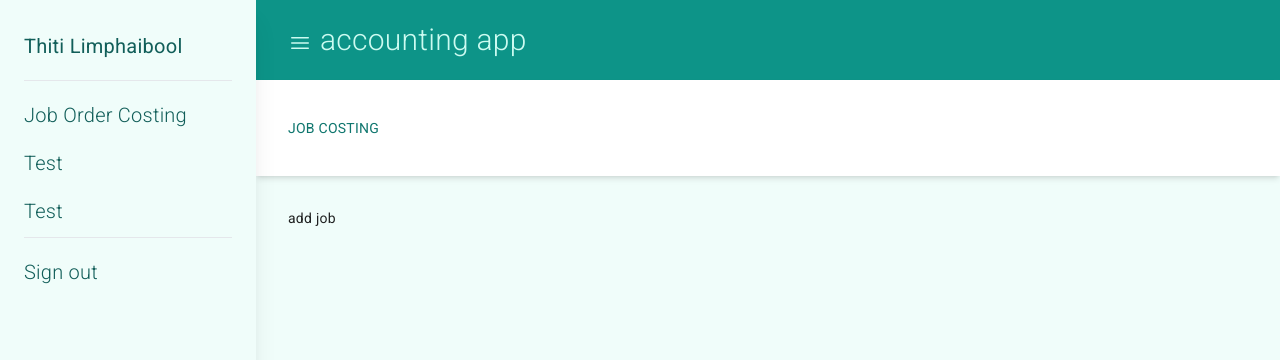
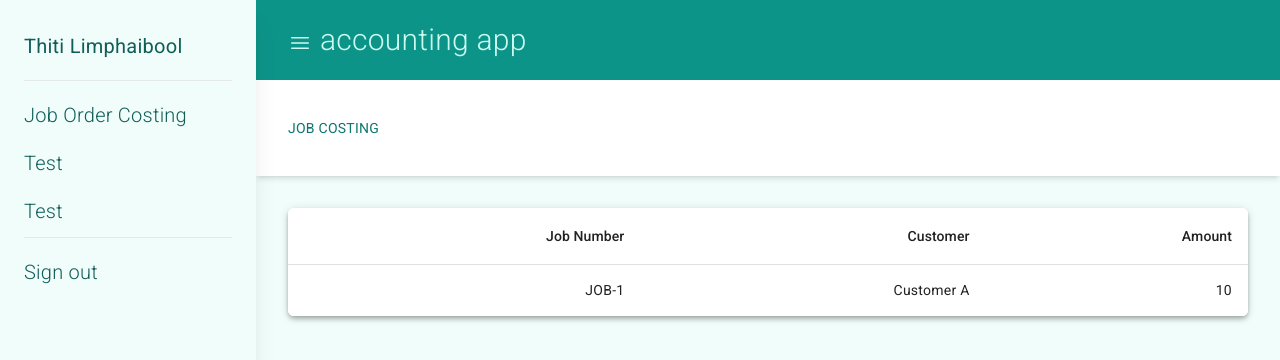
Before and after one commit to thiti-lim/job-costing-demo, an Angular app: page /job-costing in a window 1280 px wide. Shown: the top 360 px of the page. Built offline with nearby package versions, Linux system fonts and the light colour scheme.

Commit message:
add models

```diff
--- a/src/app/app.module.ts
+++ b/src/app/app.module.ts
@@ -7,6 +7,7 @@ import { MaterialModule } from './shared/material/material.module';
 import { RouterModule, Routes } from '@angular/router';
 import { AddJobComponent } from './job-costing/add-job/add-job.component';
 import { JobHistoryComponent } from './job-costing/job-history/job-history.component';
+import { JobDetailComponent } from './job-costing/job-detail/job-detail.component';
 
 const routes: Routes = [
   { path: 'job-costing', component: JobHistoryComponent },
@@ -15,7 +16,7 @@ const routes: Routes = [
 ];
 
 @NgModule({
-  declarations: [AppComponent, AddJobComponent, JobHistoryComponent],
+  declarations: [AppComponent, AddJobComponent, JobHistoryComponent, JobDetailComponent],
   imports: [BrowserModule, BrowserAnimationsModule, MaterialModule, RouterModule.forRoot(routes)],
   providers: [],
   bootstrap: [AppComponent],
--- a/src/app/job-costing/job-costing.model.ts
+++ b/src/app/job-costing/job-costing.model.ts
@@ -1,3 +1,78 @@
 export class JobCosting {
-  constructor(public id: number | undefined, public customerName: string, public jobNumber: number = 0, public startDate: string, public finishDate: string, public amount: number = 0) {}
+  constructor(
+    jobNumber: string,
+    customerName: string,
+    startDate: Date,
+    finishDate: Date,
+    amount?: number,
+    directMaterials?: DirectMaterial[],
+    directLabors?: DirectLabor[]
+  ) {
+    this.id = crypto.randomUUID();
+    this.jobNumber = jobNumber;
+    this.customerName = customerName;
+    this.startDate = startDate;
+    this.finishDate = finishDate;
+    this.amount = amount ?? 0;
+    this.directMaterials = directMaterials;
+    this.directLabors = directLabors;
+  }
+  id: string;
+  jobNumber: string;
+  customerName: string;
+  startDate: Date;
+  finishDate: Date;
+  amount: number;
+  directMaterials?: DirectMaterial[];
+  directLabors?: DirectLabor[];
 }
+
+export class DirectMaterial {
+  constructor(
+    reqNum?: string,
+    name?: string,
+    units?: number,
+    costPerUnit?: number
+  ) {
+    this.id = crypto.randomUUID();
+    this.reqNum = reqNum ?? '';
+    this.name = name ?? '';
+    this.units = units ?? 0;
+    this.costPerUnit = costPerUnit ?? 0;
+  }
+  id: string;
+  reqNum: string;
+  name: string;
+  units: number = 0;
+  costPerUnit: number = 0;
+  get totalCost(): number {
+    return this.units * this.costPerUnit;
+  }
+}
+
+export class DirectLabor {
+  constructor(
+    reqNum?: string,
+    name?: string,
+    hours?: number,
+    costPerHour?: number,
+    overheadRate?: number
+  ) {
+    this.id = crypto.randomUUID();
+    this.reqNum = reqNum ?? '';
+    this.name = name ?? '';
+    this.hours = hours ?? 0;
+    this.costPerHour = costPerHour ?? 0;
+    this.overheadRate = overheadRate ?? 0;
+  }
+  id: string;
+  reqNum: string;
+  name: string;
+  hours: number = 0;
+  costPerHour: number = 0;
+  overheadRate: number = 0;
+
+  get totalCost(): number {
+    return this.hours * this.costPerHour;
+  }
+}
--- a/src/app/job-costing/job-costing.service.ts
+++ b/src/app/job-costing/job-costing.service.ts
@@ -1,5 +1,5 @@
 import { Injectable } from '@angular/core';
-import { JobCosting } from './job-costing.model';
+import { DirectLabor, DirectMaterial, JobCosting } from './job-costing.model';
 
 @Injectable({
   providedIn: 'root',
@@ -8,9 +8,15 @@ export class JobCostingService {
   constructor() {}
   public getJobHistory(): JobCosting[] {
     return [
-      new JobCosting(1, 'Customer A', 1, '2019-01-01', '2020-01-01', 10),
-      new JobCosting(2, 'Customer B', 2, '2019-02-02', '2020-02-02', 20),
-      new JobCosting(3, 'Customer C', 3, '2019-03-03', '2020-03-03', 30),
+      new JobCosting(
+        'JOB-1',
+        'Customer A',
+        new Date('2019-01-01'),
+        new Date('2020-01-01'),
+        10,
+        [new DirectMaterial(crypto.randomUUID(), 'meme', 10, 10)],
+        [new DirectLabor(crypto.randomUUID(), 'meme', 10, 10, 0.8)]
+      ),
     ];
   }
 }
--- /dev/null
+++ b/src/app/job-costing/job-detail/job-detail.component.html
@@ -0,0 +1 @@
+<p>job-detail works!</p>
--- a/src/app/job-costing/job-history/job-history.component.html
+++ b/src/app/job-costing/job-history/job-history.component.html
@@ -1 +1,27 @@
-<button><a routerLink="/add-job-costing">add job</a></button>
+<div class="flex justify-center">
+  <div class="w-full">
+    <table
+      mat-table
+      [dataSource]="jobHistoryList"
+      class="mat-elevation-z4 overflow-hidden rounded-md"
+    >
+      <mat-text-column
+        name="jobNumber"
+        headerText="Job Number"
+        justify="end"
+      ></mat-text-column>
+      <mat-text-column
+        name="customerName"
+        headerText="Customer"
+        justify="end"
+      ></mat-text-column>
+      <mat-text-column
+        name="amount"
+        headerText="Amount"
+        justify="end"
+      ></mat-text-column>
+      <tr mat-header-row *matHeaderRowDef="displayedColumns"></tr>
+      <tr mat-row *matRowDef="let myRowData; columns: displayedColumns"></tr>
+    </table>
+  </div>
+</div>
--- a/src/app/job-costing/job-history/job-history.component.ts
+++ b/src/app/job-costing/job-history/job-history.component.ts
@@ -9,6 +9,7 @@ import { JobCosting } from '../job-costing.model';
 })
 export class JobHistoryComponent {
   jobHistoryList: JobCosting[] = [];
+  displayedColumns: string[] = ['jobNumber', 'customerName', 'amount'];
 
   constructor(private jobCostingService: JobCostingService) {}
 
```
Also changed, not shown: src/app/job-costing/job-detail/job-detail.component.ts (added, +10 -0 lines), src/app/job-costing/job-detail/job-detail.component.css (added), 1 other file (tests, documents, lock files or other folders).
